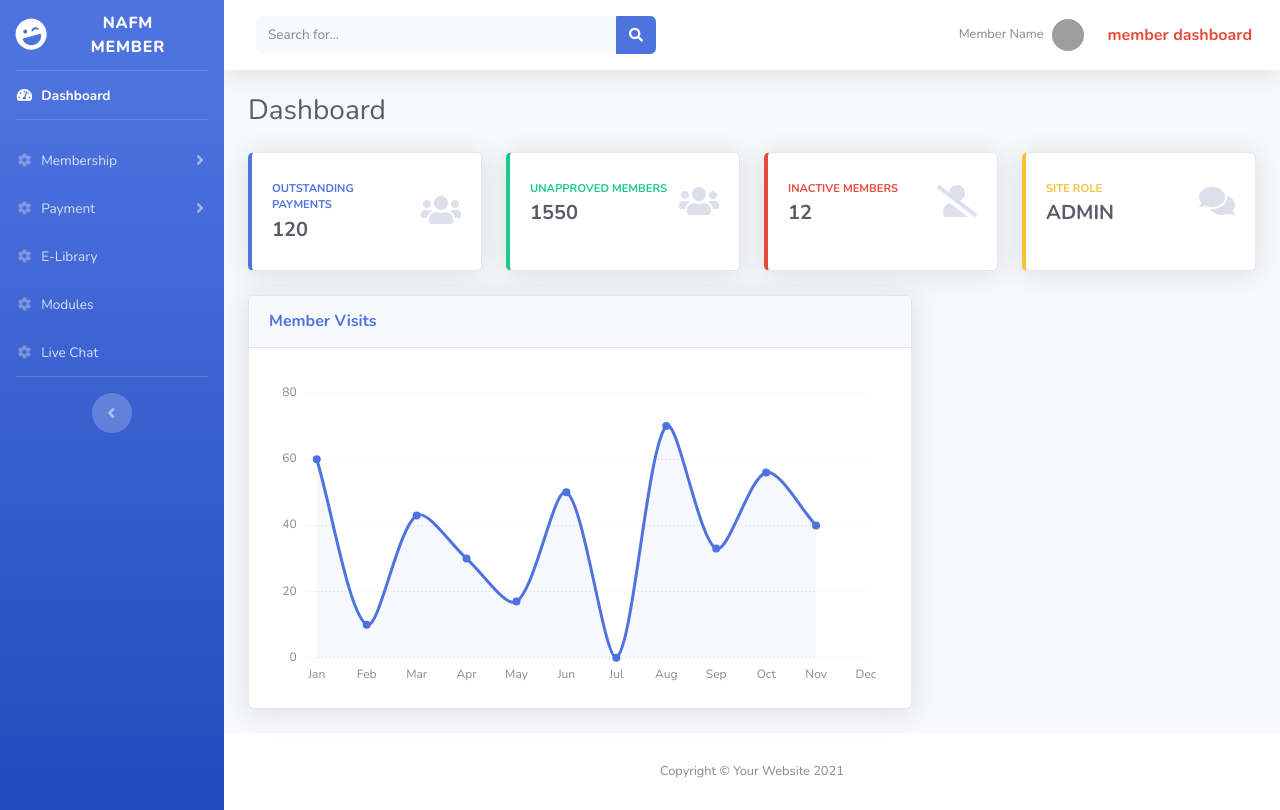
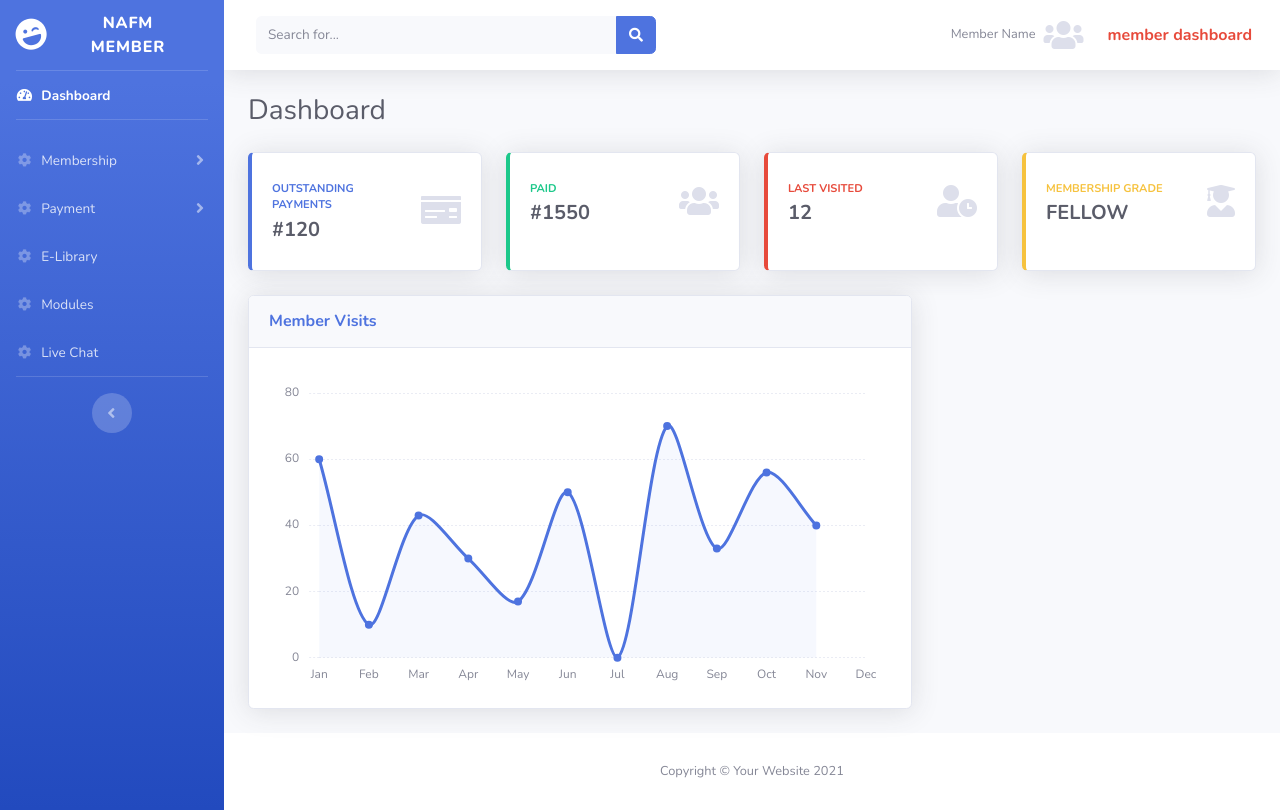
Before and after one commit to shols232/nafm, a Django app: page /dashboard/member/ in a window 1280 px wide. Run offline with Django 3.2, Linux system fonts and the light colour scheme; some libraries are stand-ins or nearby versions; grey boxes are pictures that could not be loaded.

Commit message:
add few icons

```diff
--- a/dashboard/templates/dashboard/member_dashboard.html
+++ b/dashboard/templates/dashboard/member_dashboard.html
@@ -183,7 +183,7 @@
                         <li class="nav-item dropdown no-arrow">
                             <a class="nav-link dropdown-toggle" href="#" id="userDropdown" role="button" data-toggle="dropdown" aria-haspopup="true" aria-expanded="false">
                                 <span class="mr-2 d-none d-lg-inline text-gray-600 small">Member Name</span>
-                                <img class="img-profile rounded-circle" src="/images/frontend/default-profile.jpg">
+                                <i class="fas fa-users fa-2x text-gray-300"></i>
                             </a>
                             <!-- Dropdown - User Information -->
                             <div class="dropdown-menu dropdown-menu-right shadow animated--grow-in" aria-labelledby="userDropdown">
@@ -235,12 +235,12 @@
                                     <div class="row no-gutters align-items-center">
                                         <div class="col mr-2">
                                             <div class="text-xs font-weight-bold text-primary text-uppercase mb-1">
-                                                Outstanding Payments
+                                               OUTSTANDING PAYMENTS
                                             </div>
-                                            <div class="h5 mb-0 font-weight-bold text-gray-800">120</div>
+                                            <div class="h5 mb-0 font-weight-bold text-gray-800">#120</div>
                                         </div>
                                         <div class="col-auto">
-                                            <i class="fas fa-users fa-2x text-gray-300"></i>
+                                            <i class="fas fa-money-check fa-2x text-gray-300"></i>
                                         </div>
                                     </div>
                                 </div>
@@ -253,8 +253,8 @@
                                     <div class="row no-gutters align-items-center">
                                         <div class="col mr-2">
                                             <div class="text-xs font-weight-bold text-success text-uppercase mb-1">
-                                                Unapproved members</div>
-                                            <div class="h5 mb-0 font-weight-bold text-gray-800">1550</div>
+                                                PAID</div>
+                                            <div class="h5 mb-0 font-weight-bold text-gray-800">#1550</div>
                                         </div>
                                         <div class="col-auto">
                                             <i class="fas fa-users fa-2x text-gray-300"></i>
@@ -270,12 +270,12 @@
                                     <div class="row no-gutters align-items-center">
                                         <div class="col mr-2">
                                             <div class="text-xs font-weight-bold text-danger text-uppercase mb-1">
-                                                INACTIVE MEMBERS
+                                                LAST VISITED
                                             </div>
                                             <div class="h5 mb-0 font-weight-bold text-gray-800">12</div>
                                         </div>
                                         <div class="col-auto">
-                                            <i class="fas fa-user-slash fa-2x text-gray-300"></i>
+                                            <i class="fas fa-user-clock fa-2x text-gray-300"></i>
                                         </div>
                                     </div>
                                 </div>
@@ -289,12 +289,12 @@
                                     <div class="row no-gutters align-items-center">
                                         <div class="col mr-2">
                                             <div class="text-xs font-weight-bold text-warning text-uppercase mb-1">
-                                                SITE ROLE
+                                                MEMBERSHIP GRADE
                                             </div>
-                                            <div class="h5 mb-0 font-weight-bold text-gray-800">ADMIN</div>
+                                            <div class="h5 mb-0 font-weight-bold text-gray-800">FELLOW</div>
                                         </div>
                                         <div class="col-auto">
-                                            <i class="fas fa-comments fa-2x text-gray-300"></i>
+                                            <i class="fas fa-user-graduate fa-2x text-gray-300"></i>
                                         </div>
                                     </div>
                                 </div>
```
